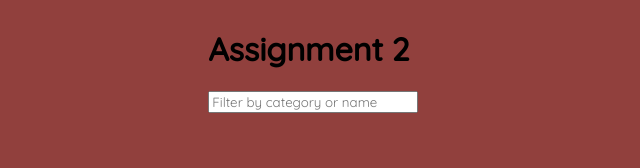
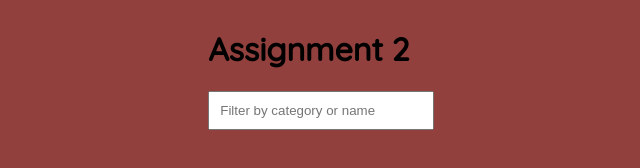
Before and after one commit to apatel04/assignment-2, a website: page public/index.html in a window 1280 px wide. Shown: the whole page, without its empty margins (331-971 px from the left). Drawn offline with nearby package versions, Linux system fonts and the light colour scheme; no server answers.

Commit message:
update styles.css

```diff
--- a/public/styles.css
+++ b/public/styles.css
@@ -1,5 +1,7 @@
 body {
     background-color: #91403D;
+    box-sizing: border-box;
+    font-family: 'Quicksand';
 }
 
     .wrapper {
@@ -20,7 +22,13 @@ body {
         display: flex;
     }
 
-    .search {
-        width: 100%;
+    .search-form {
+        max-width: 400px;
+        margin: 50px auto;
         font-family: 'Quicksand', sans-serif;
     }
+
+    input {
+        width: 100%;
+        padding: 10px;
+      }
```
